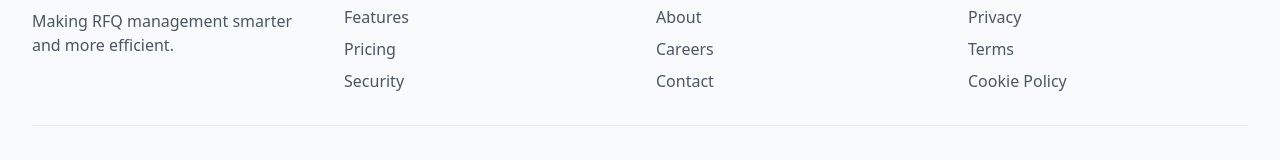
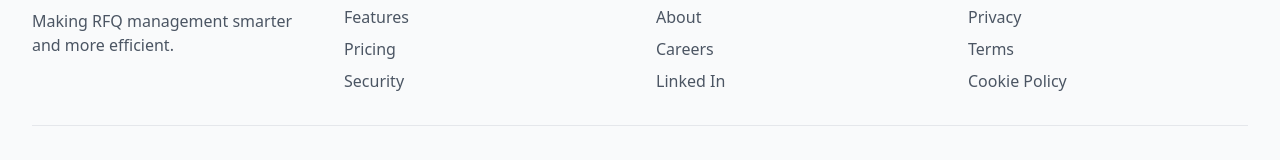
Before and after one commit to JeetDas5/kshitij-workwise, a React (Vite) app: page / in a window 1280 px wide. Shown: the part 1891-2051 px from the top of the page. Built offline with nearby package versions, Linux system fonts and the light colour scheme.

Commit message:
linked in footer

```diff
--- a/src/components/global/Footer.jsx
+++ b/src/components/global/Footer.jsx
@@ -47,8 +47,8 @@ export default function Footer() {
                   </a>
                 </li>
                 <li>
-                  <a href="#" className="text-gray-600 hover:text-blue-600">
-                    Contact
+                  <a href="https://www.linkedin.com/company/workwise11" className="text-gray-600 hover:text-blue-600">
+                    Linked In
                   </a>
                 </li>
               </ul>
```
